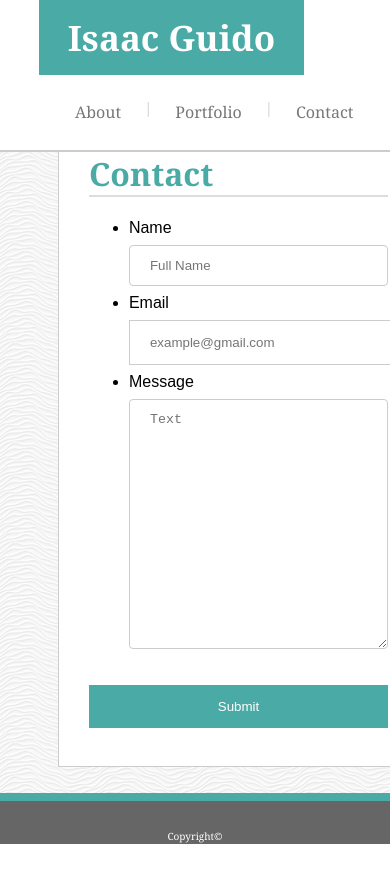
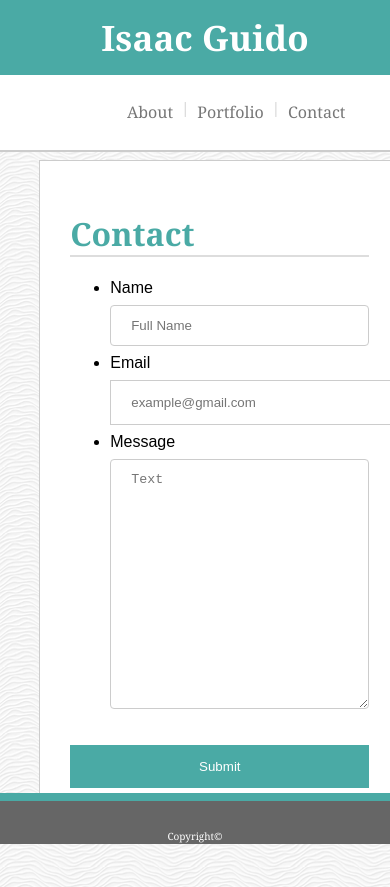
Before and after one commit to Aizeke/Responsive-Portfolio, a plain HTML site: page contact.html in a window 390 px wide. Shown: the top 887 px of the page. Before the commit the page ends 844 px from the top, so only its background shows below. Drawn offline with Linux system fonts and the light colour scheme.

Commit message:
completed the 768px and 640px media queries

```diff
--- a/assets/css/style.css
+++ b/assets/css/style.css
@@ -199,3 +199,81 @@ input[type=text], textarea{
     }
 
 }
+
+@media screen and (max-width: 768px) {
+  .logo {
+    float: left;
+    width: 215px;
+    margin-left: 3%;
+    font-weight: bold;
+  }
+  .about {
+    margin-left: 30%;
+    padding-right: 10px;
+    padding-left: 10px;
+  }
+
+  .header a {
+    padding-right: 10px;
+    padding-left: 10px;
+  }
+
+  .mainB {
+    width: 80%;
+    height: 80%;
+    margin-left: 3%;
+    margin-top: 80px;
+    top: 25px;
+    padding: 20px;
+  }
+
+  input[type=email], input[type=submit], input[type=text],
+    textarea {
+      width: 100%;
+    }
+
+}
+
+@media screen and (max-width: 640px) {
+  .logo {
+    float: left;
+    width: 100%;
+    margin-left: 0%;
+    font-weight: bolder;
+  }
+  .about {
+    margin-left: 30%;
+    padding-right: 10px;
+    padding-left: 10px;
+  }
+
+  .header a {
+    padding-right: 10px;
+    padding-left: 10px;
+  }
+
+  .mainB {
+    width: 80%;
+    height: 60%;
+    margin-left: 3%;
+    margin-top: 80px;
+    padding: 20px;
+  }
+
+  .bio-image {
+    float: none;
+    width: 100%;
+  }
+
+  .mainB.content {
+    margin-top: 20%;
+    margin-bottom: 20%;
+    width: 100%;
+  }
+
+  input[type=email], input[type=submit], input[type=text],
+    textarea {
+      width: 100%;
+    }
+
+}
```
